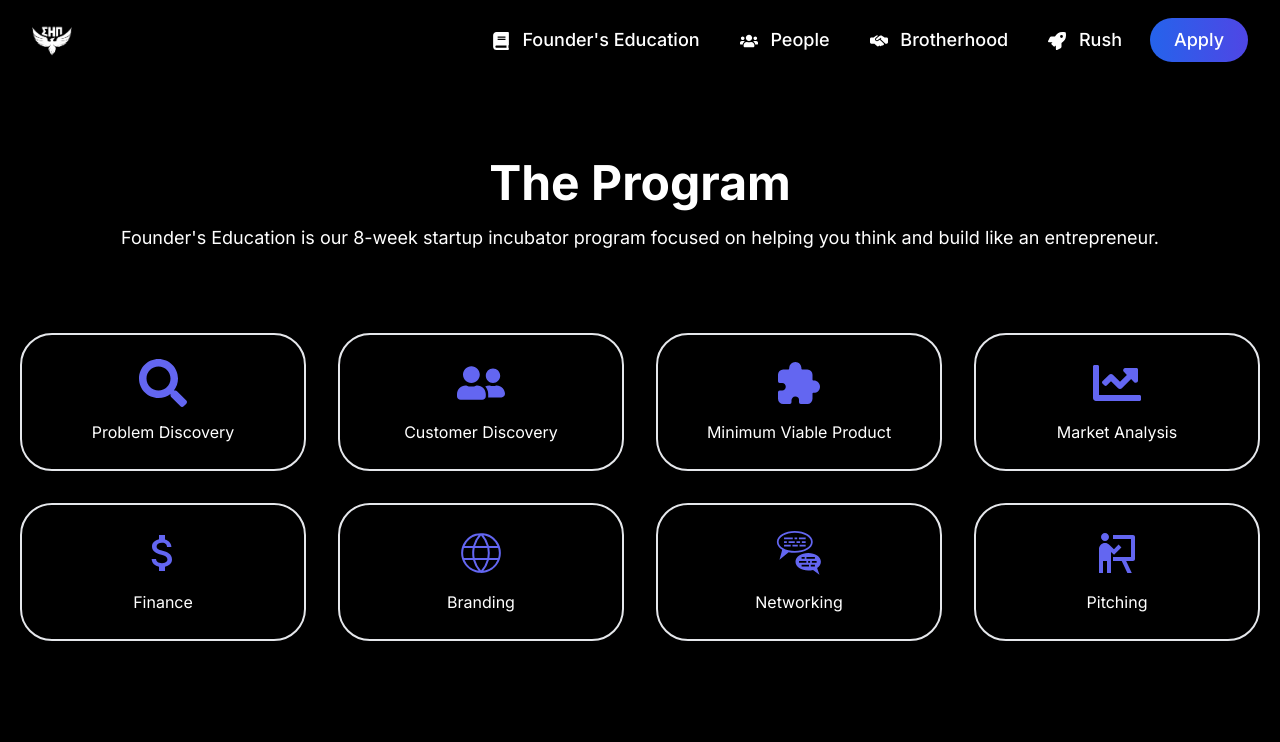
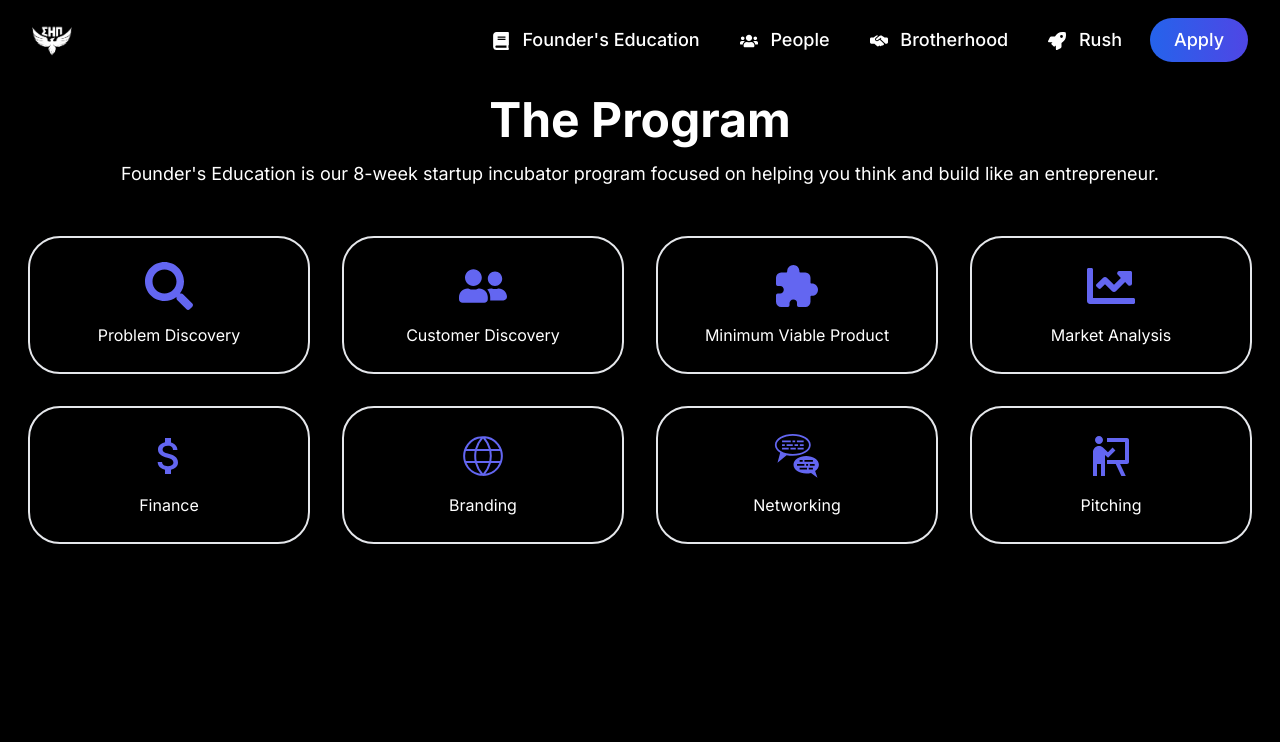
Before and after one commit to sepatuci/sepatuci-website, a Next.js app: page /founderseducation in a window 1280 px wide. Shown: the top 742 px of the page. Built offline with nearby package versions, Linux system fonts and the light colour scheme.

Commit message:
fixed founders ed

```diff
--- a/src/components/FEComponents/main-founders.tsx
+++ b/src/components/FEComponents/main-founders.tsx
@@ -1,28 +1,25 @@
 import React from 'react';
-import { FaSearch, FaUserFriends, FaShieldAlt, FaChartLine, FaMoneyBillWave, FaLightbulb, FaRocket } from 'react-icons/fa';
-import { FaPeopleGroup } from "react-icons/fa6";
-import { GiConversation } from "react-icons/gi";
-import { AiFillProduct } from "react-icons/ai";
-import { MdOutlineAttachMoney } from "react-icons/md";
-import { IoExtensionPuzzle } from "react-icons/io5";
-import { RiPresentationFill } from "react-icons/ri";
-import { CiGlobe } from "react-icons/ci";
-
-
+import { FaSearch, FaUserFriends, FaChartLine } from 'react-icons/fa';
+import { IoExtensionPuzzle } from 'react-icons/io5';
+import { MdOutlineAttachMoney } from 'react-icons/md';
+import { GiConversation } from 'react-icons/gi';
+import { RiPresentationFill } from 'react-icons/ri';
+import { CiGlobe } from 'react-icons/ci';
 
 const MainFE: React.FC = () => {
   return (
     <section className="text-white body-font bg-black">
-      <div className="h-screen container px-5 py-24 mx-auto items-center justify-center flex flex-col">
-        <div className="flex flex-col text-center w-full mb-20">
-        <h1 className="text-5xl font-bold title-font text-white mb-4">
+      {/* Removed h-screen to avoid screen height issues */}
+      <div className="container px-5 pt-24 pb-24 mx-auto items-center justify-center flex flex-col">
+        <div className="flex flex-col text-center w-full mb-10">
+          <h1 className="text-4xl md:text-5xl font-bold title-font text-white mb-4">
             The Program
           </h1>
-          <p className="text-lg mx-auto leading-relaxed text-base">
+          <p className="text-base md:text-lg mx-auto leading-relaxed">
             Founder&apos;s Education is our 8-week startup incubator program focused on helping you think and build like an entrepreneur.
           </p>
         </div>
-        <div className="flex flex-wrap -m-4 text-center">
+        <div className="flex flex-wrap -m-2 text-center">
           <div className="p-4 md:w-1/4 sm:w-1/2 w-full">
             <div className="border-2 border-gray-200 px-4 py-6 rounded-lg">
               <FaSearch className="text-indigo-500 w-12 h-12 mb-3 inline-block" />
@@ -67,7 +64,7 @@
           </div>
           <div className="p-4 md:w-1/4 sm:w-1/2 w-full">
             <div className="border-2 border-gray-200 px-4 py-6 rounded-lg">
-              <RiPresentationFill  className="text-indigo-500 w-12 h-12 mb-3 inline-block" />
+              <RiPresentationFill className="text-indigo-500 w-12 h-12 mb-3 inline-block" />
               <p className="leading-relaxed text-white">Pitching</p>
             </div>
           </div>
```
Also changed, not shown: src/app/founderseducation/page.tsx (+0 -9 lines).
